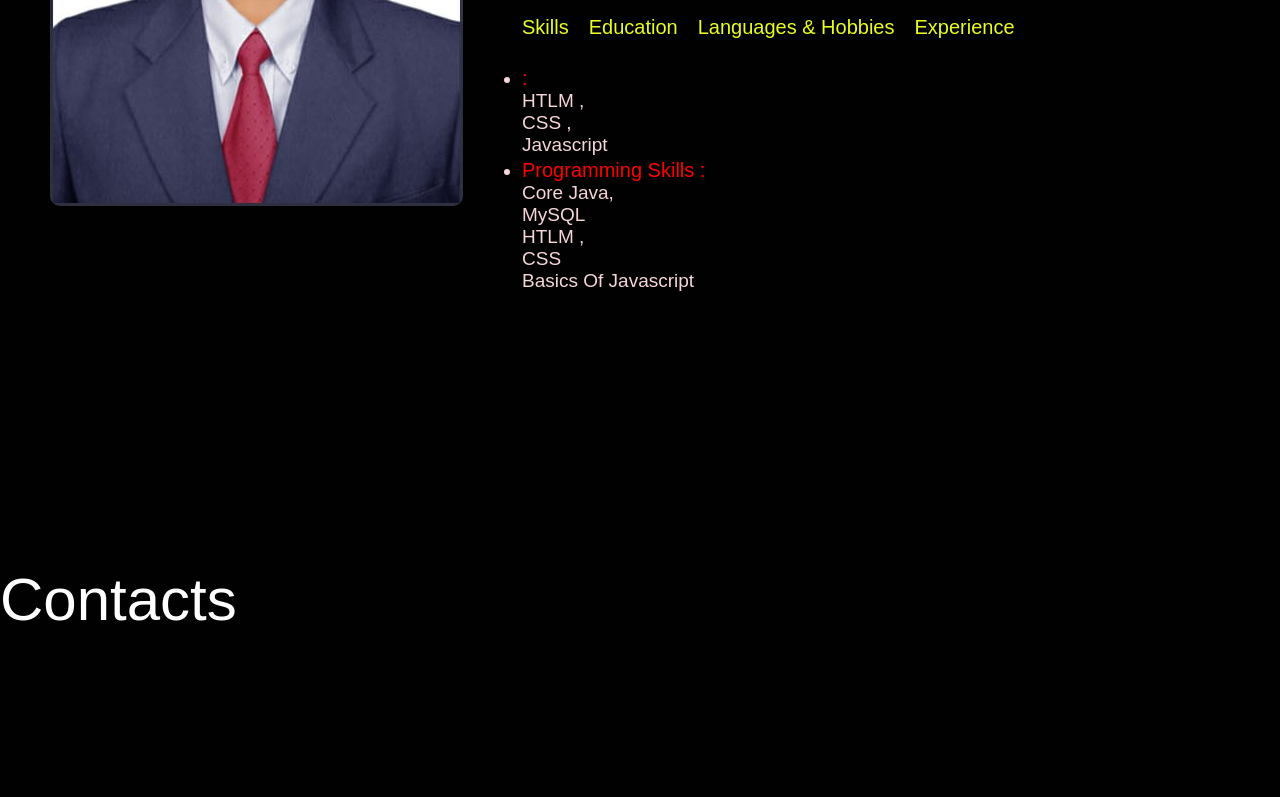
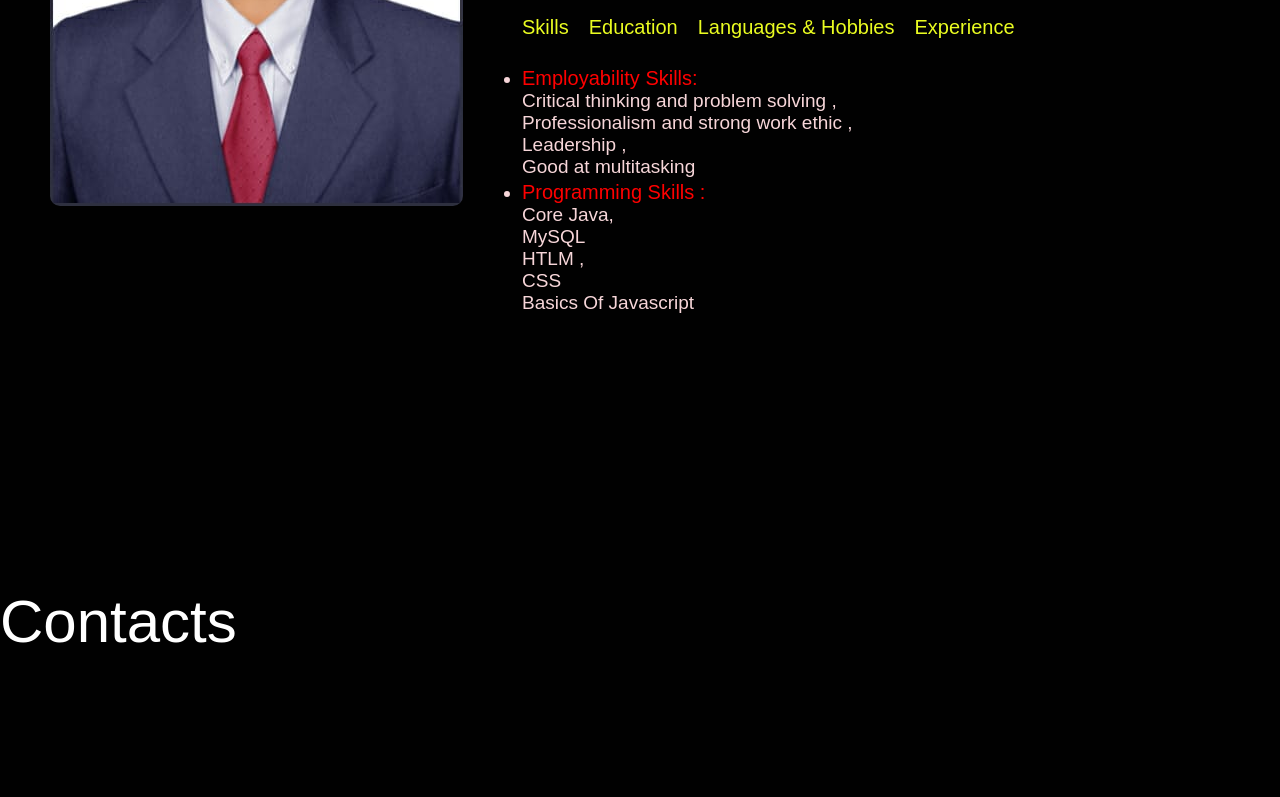
Before and after one commit to Sahan76194/sahanap.github.io, a plain HTML site: page index.html in a window 1280 px wide. Shown: the part 1525-2322 px from the top of the page. Drawn offline with nearby package versions, Linux system fonts and the light colour scheme.

Commit message:
Update index.html

```diff
--- a/index.html
+++ b/index.html
@@ -75,7 +75,7 @@
                     </div>
                     <div class="tab-contents active-tab" id="skill" >
                                     <ul>
-                                        <li><span> :</span> <br>HTLM ,<br> CSS , <br>Javascript </li>
+                                        <li><span>Employability Skills:</span> <br>Critical thinking and problem solving ,<br> Professionalism and strong work ethic , <br>Leadership ,<br>Good at multitasking</li>
                                         <li><span>Programming Skills :</span> <br>Core Java,<br>MySQL<br>HTLM ,<br> CSS <br>Basics Of Javascript</li>
 
                                     </ul>
```
